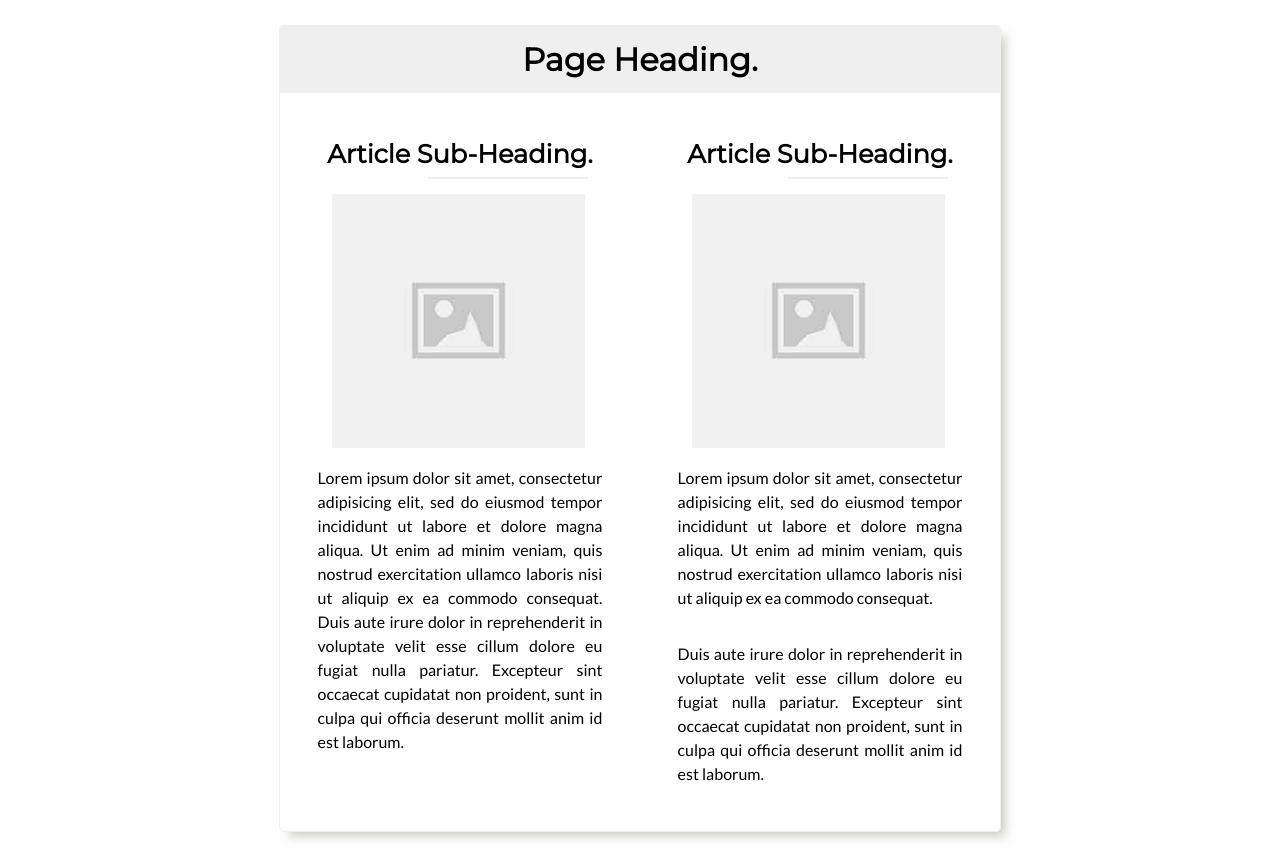
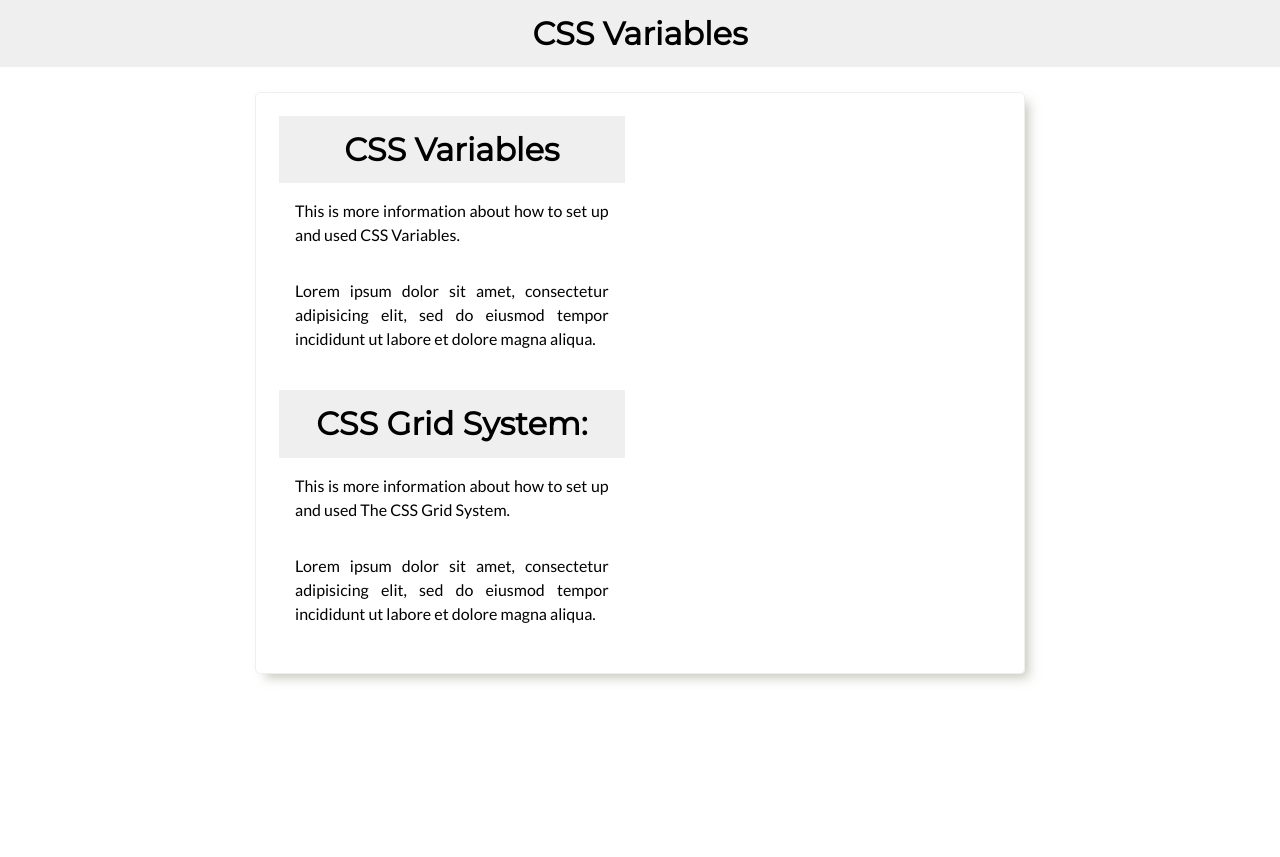
Before and after one commit to dan-stachlewski/css-vars, a plain HTML site: page index.html in a window 1280 px wide. After the commit the page ends 800 px from the top, so only its background shows below. Drawn offline with Linux system fonts and the light colour scheme.

Commit message:
I cloned my HTML-Template & Added the markup for the Tutorial index.html file.

```diff
--- a/index.html
+++ b/index.html
@@ -20,24 +20,23 @@ Author: Dan Stachlewski
 
 </head>
 <body>
-    <div class="page-wrapper">
-        <section>
-            <h1>Page Heading.</h1>
-            <div class="article-wrapper">
-                <article class="teaser">
-                    <h2 class="teaser-sub-heading">Article Sub-Heading.</h2>
-                    <img src="assets/placeholder-280x280.jpg" alt="Placeholder Image">
-                    <p>Lorem ipsum dolor sit amet, consectetur adipisicing elit, sed do eiusmod tempor incididunt ut labore et dolore magna aliqua. Ut enim ad minim veniam, quis nostrud exercitation ullamco laboris nisi ut aliquip ex ea commodo consequat. Duis aute irure dolor in reprehenderit in voluptate velit esse cillum dolore eu fugiat nulla pariatur. Excepteur sint occaecat cupidatat non proident, sunt in culpa qui officia deserunt mollit anim id est laborum.</p>
-                </article>
-                <article class="teaser">
-                    <h2 class="teaser-sub-heading">Article Sub-Heading.</h2>
-                    <img src="assets/placeholder-280x280.jpg" alt="Placeholder Image">
-                    <p>Lorem ipsum dolor sit amet, consectetur adipisicing elit, sed do eiusmod tempor incididunt ut labore et dolore magna aliqua. Ut enim ad minim veniam, quis nostrud exercitation ullamco laboris nisi ut aliquip ex ea commodo consequat.</p>
-                    <p>Duis aute irure dolor in reprehenderit in voluptate velit esse cillum dolore eu fugiat nulla pariatur. Excepteur sint occaecat cupidatat non proident, sunt in culpa qui officia deserunt mollit anim id est laborum.</p>
-                </article>
-            </div>
-        </section>
-    </div><!-- /END .page-wrapper -->
+    <header id="main-header">
+        <h1>CSS Variables</h1>
+    </header>
+    <div class="container">
+        <section class="grid">
+            <article class="box">
+                <h1>CSS Variables</h1>
+                <p>This is more information about how to set up and used CSS Variables.</p>
+                <p>Lorem ipsum dolor sit amet, consectetur adipisicing elit, sed do eiusmod tempor incididunt ut labore et dolore magna aliqua. </p>
+            </article><!-- /END .box -->
+            <article class="box">
+                <h1>CSS Grid System:</h1>
+                <p>This is more information about how to set up and used The CSS Grid System.</p>
+                <p>Lorem ipsum dolor sit amet, consectetur adipisicing elit, sed do eiusmod tempor incididunt ut labore et dolore magna aliqua. </p>
+            </article><!-- /END .box -->
+        </section><!-- /END .grid -->
+    </div><!-- /END .container -->
 </body>
 </html>
 
```
